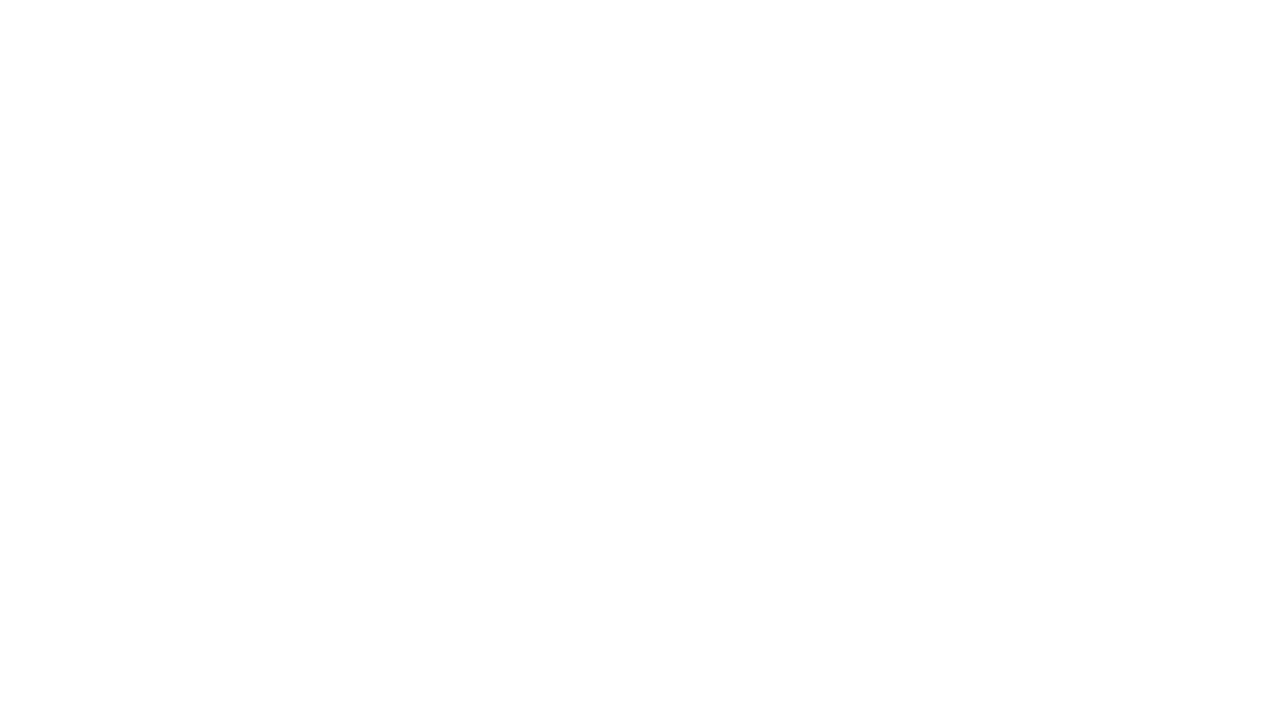
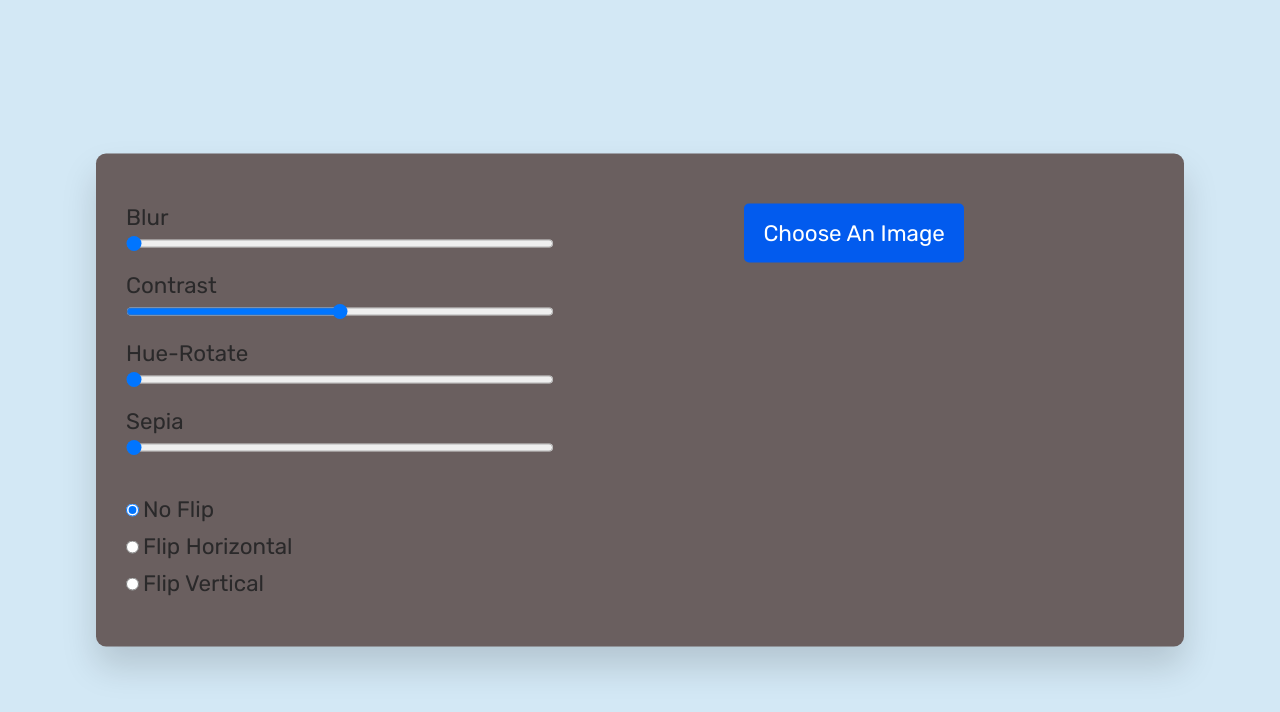
Before and after one commit to Larrowo/Challenges, a plain HTML site: page Photo filter/index.html in a window 1280 px wide. Drawn offline with Linux system fonts and the light colour scheme.

Commit message:
Pixel Art Challenge

```diff
--- a/Photo filter/index.html
+++ b/Photo filter/index.html
@@ -4,11 +4,59 @@
     <meta charset="UTF-8">
     <meta http-equiv="X-UA-Compatible" content="IE=edge">
     <meta name="viewport" content="width=device-width, initial-scale=1.0">
+    <link href="https://fonts.googleapis.com/css2?family=Rubik:wght@400;600&display=swap" rel="stylesheet">
+
     <link rel="stylesheet" href="style.css">
     <script src="script.js" defer></script>
+
     <title>Document</title>
 </head>
 <body>
+    <div class="wrapper">
+        <div class="editor">
+            <div class="filter">
+                <label for="blur">Blur</label>
+                <input type="range" min="0" max="5" value="0" step="0.1" id="blur">
+            </div>
+            <div class="filter">
+                <label for="contrast">Contrast</label>
+                <input type="range" min="0" max="200" value="100"  id="Contrast">
+            </div>
+            <div class="filter">
+                <label for="Hue-rotate">Hue-Rotate</label>
+                <input type="range" min="0" max="360" value="0"  id="Hue-rotate">
+            </div>
+            <div class="filter">
+                <label for="Sepia">Sepia</label>
+                <input type="range" min="0" max="100" value="0"  id="Sepia">
+            </div>
+            <div class="flip-buttons">
+                <div class="flip-option">
+                    <input type="radio" name="flip" id="no-flip" checked>
+                    <label for="no-flip">No Flip</label>
+                </div>
+                <div class="flip-option">
+                    <input type="radio" name="flip" id="flip-x">
+                    <label for="flip-x">Flip Horizontal</label>
+                </div>
+                <div class="flip-option">
+                    <input type="radio" name="flip" id="flip-y">
+                    <label for="flip-y">Flip Vertical</label>
+                </div>
+            </div>
 
+        </div>
+        <div class="results">
+            <div class="result">
+                <figure class="image-container">
+                    <img id="chosen-image">
+                </figure>
+                <input type="file" id="upload-button" accept="Image/*">
+                <label for="upload-button">Choose An Image</label>
+            </div>
+        </div>
+
+
+    </div>
 </body>
 </html>
--- a/Photo filter/script.js
+++ b/Photo filter/script.js
@@ -0,0 +1,9 @@
+function myFunction() {
+    let newImage = document.getElementsById("newImage").src
+    document.getElementsById("Image").src = newImage;
+}
+
+
+//    let image = document.getElementsByClass("input-image")
+//    document.getElementsById("Image").value = image;
+//    window.onload(alert(image));
--- a/Photo filter/style.css
+++ b/Photo filter/style.css
@@ -0,0 +1,101 @@
+*{
+    padding: 0;
+    margin: 0;
+    box-sizing: border-box;
+    font-family: "Rubik",sans-serif;
+}
+body{
+    background-color: #d3e8f5;
+}
+.wrapper{
+    width: 85vw;
+    min-height: 150px;
+    padding: 50px 30px;
+    background-color: #6a5f5f;
+    position: absolute;
+    transform: translate(-50%,-50%);
+    top: 50%;
+    left: 50%;
+    border-radius: 10px;
+    box-shadow: 0 20px 35px rgba(0,0,0,0.15);
+    display: grid;
+    grid-template-columns: 5fr 7fr;
+}
+.editor{
+    min-height: 35vmin;
+    display: flex;
+    flex-direction: column;
+    justify-content: space-around;
+    gap: 20px;
+}
+.editor label{
+    font-size: 2.8vmin;
+    color: #2a292a;
+    font-weight: 400;
+}
+.editor input[type="range"]{
+    display: block;
+    width: 100%;
+    position: relative;
+    margin-top: 5px;
+}
+.flip-buttons{
+    display: flex;
+    flex-direction: column;
+    margin-top: 10px;
+}
+.flip-buttons .flip-option{
+    margin-top: 10px;
+}
+.result{
+    position: relative;
+    display: flex;
+    flex-direction: column;
+    justify-content: center;
+    gap: 20px;
+}
+.result img{
+    display: block;
+    position: relative;
+    max-width: calc(100% - 4vmin);
+    max-height: 45vmin;
+    margin: auto;
+}
+.image-container{
+    display: none;
+}
+input[type="file"]{
+    display: none;
+}
+.result label{
+    display: block;
+    position: relative;
+    margin: 0 auto;
+    width: 220px;
+    background-color: #025bee;
+    color: #ffffff;
+    text-align: center;
+    padding: 16px 0;
+    border-radius: 5px;
+    font-size: 2.8vmin;
+    font-weight: 400;
+    cursor: pointer;
+}
+@media screen and (max-width: 620px) {
+    .wrapper{
+        width: 95vw;
+        grid-template-columns: 1fr;
+        padding: 30px 20px;
+        gap:  10px;
+    }
+    .editor{
+        grid-row: 2;
+    }
+    .flip-buttons{
+        flex-direction: row;
+        justify-content: space-between;
+    }
+    .flip-buttons .flip-option{
+        margin-top: 0;
+    }
+}
--- /dev/null
+++ b/Pixel-Art/style.css
@@ -0,0 +1,58 @@
+*{
+    margin: 0;
+    padding: 0;
+    box-sizing: border-box;
+}
+
+html, body{
+    height: 100%;
+}
+
+body{
+    background-color: blueviolet;
+    display: flex;
+    justify-content: center;
+    align-items: center;
+    flex-direction: column;
+
+}
+
+.navbar, .container{
+    background-color:rgb(83, 83, 86);
+    width: 800px;
+    border-radius: 3px;
+}
+
+.navbar{
+    padding: 1em;
+    margin-bottom: 1em;
+    display: flex;
+    justify-content: center;
+    align-items: center;
+}
+
+.btn, input{
+    height: 35px;
+    padding: 0 1em;
+}
+
+.color{
+    padding: 0 .25em;
+    width: 100px;
+    margin: 0 1em;
+}
+
+.container{
+    --size: 4;
+    height: 800px;
+    display: grid;
+    grid-template-columns: repeat(var(--size), 1fr);
+    grid-template-rows: repeat(var(--size), 1fr);
+    gap: 3px;
+    padding: 3px;
+}
+
+.pixel{
+    background-color: rgb(61, 61, 61);
+    border-radius: 2px;
+}
```
Also changed, not shown: Pixel-Art/index.html (added, +23 -0 lines), Pixel-Art/main.js (added, +47 -0 lines), Photo filter/tortoiseshell-cat-1.jpg (added).
